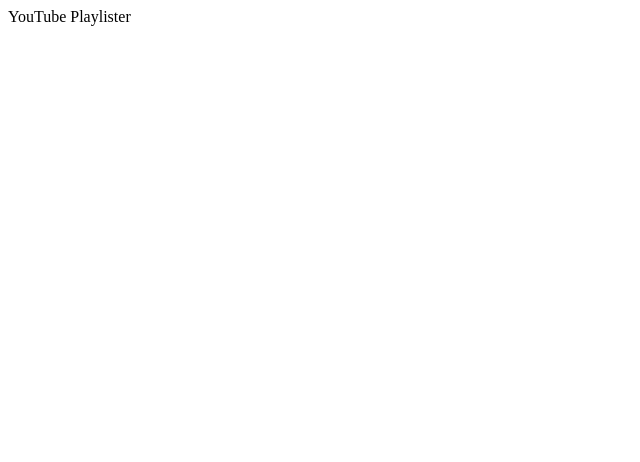
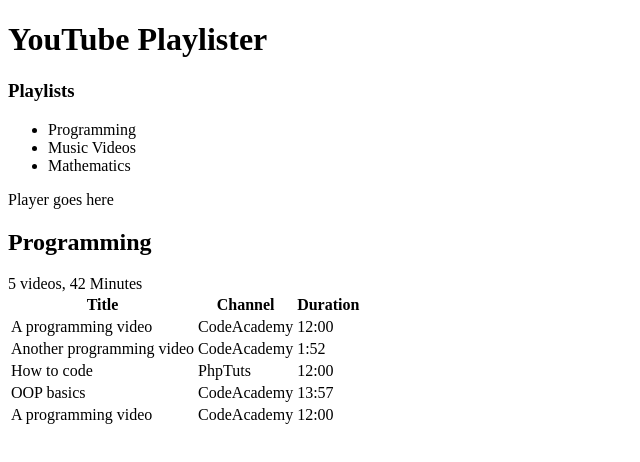
Before and after one commit to MrFletching/YouTubePlaylister, a React (Create React App) app in the folder client/: page / in a window 1280 px wide. Shown: the top 462 px of the page, without its empty margins (0-640 px from the left). Built offline with nearby package versions, Linux system fonts and the light colour scheme.

Commit message:
Create skeleton HTML structure

```diff
--- a/client/src/App.js
+++ b/client/src/App.js
@@ -5,7 +5,63 @@ class App extends Component {
   render() {
     return (
       <div className="App">
-        YouTube Playlister
+        <div className="header">
+          <h1>YouTube Playlister</h1>
+        </div>
+        <div className="sidebar">
+          <h3>Playlists</h3>
+          <ul>
+            <li>Programming</li>
+            <li>Music Videos</li>
+            <li>Mathematics</li>
+          </ul>
+        </div>
+        <div className="content">
+          <div className="player">
+            Player goes here
+          </div>
+          <div className="playlist">
+            <h2>Programming</h2>
+            <div className="meta">5 videos, 42 Minutes</div>
+
+            <table className="playlist-table">
+              <thead>
+                <tr>
+                  <th>Title</th>
+                  <th>Channel</th>
+                  <th>Duration</th>
+                </tr>
+              </thead>
+              <tbody>
+                <tr>
+                  <td>A programming video</td>
+                  <td>CodeAcademy</td>
+                  <td>12:00</td>
+                </tr>
+                <tr>
+                  <td>Another programming video</td>
+                  <td>CodeAcademy</td>
+                  <td>1:52</td>
+                </tr>
+                <tr>
+                  <td>How to code</td>
+                  <td>PhpTuts</td>
+                  <td>12:00</td>
+                </tr>
+                <tr>
+                  <td>OOP basics</td>
+                  <td>CodeAcademy</td>
+                  <td>13:57</td>
+                </tr>
+                <tr>
+                  <td>A programming video</td>
+                  <td>CodeAcademy</td>
+                  <td>12:00</td>
+                </tr>
+              </tbody>
+            </table>
+          </div>
+        </div>
       </div>
     );
   }
```
